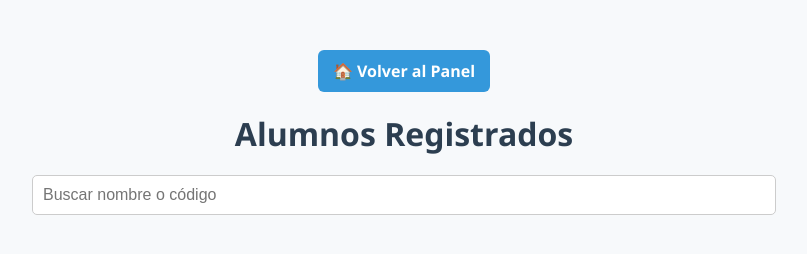
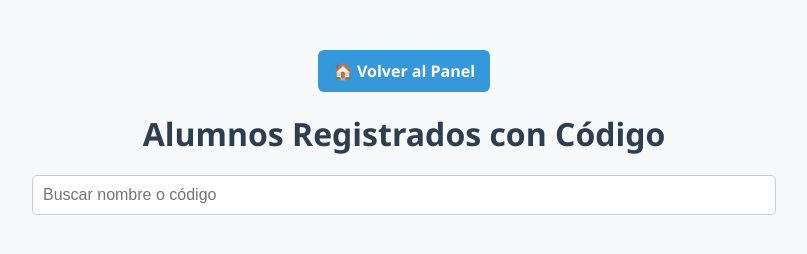
Before and after one commit to AriusJerek/Biblioteca-Web, a plain HTML site: page templates/alumnos.html in a window 1280 px wide. Shown: the whole page, without its empty margins (236-1043 px from the left). Drawn offline with Linux system fonts and the light colour scheme; no server answers.

Commit message:
Actualizar título en la página de alumnos para incluir "con Código"

```diff
--- a/templates/alumnos.html
+++ b/templates/alumnos.html
@@ -8,7 +8,7 @@
 </head>
 <body>
 <a href="/panel" class="btn-volver">🏠 Volver al Panel</a>
-  <h1>Alumnos Registrados</h1>
+  <h1>Alumnos Registrados con Código</h1>
 
   <input type="text" id="buscador-alumnos" placeholder="Buscar nombre o código">
   <div id="alumnos"></div>
```
Also changed, not shown: templates/login.html (+1 -0 lines).
